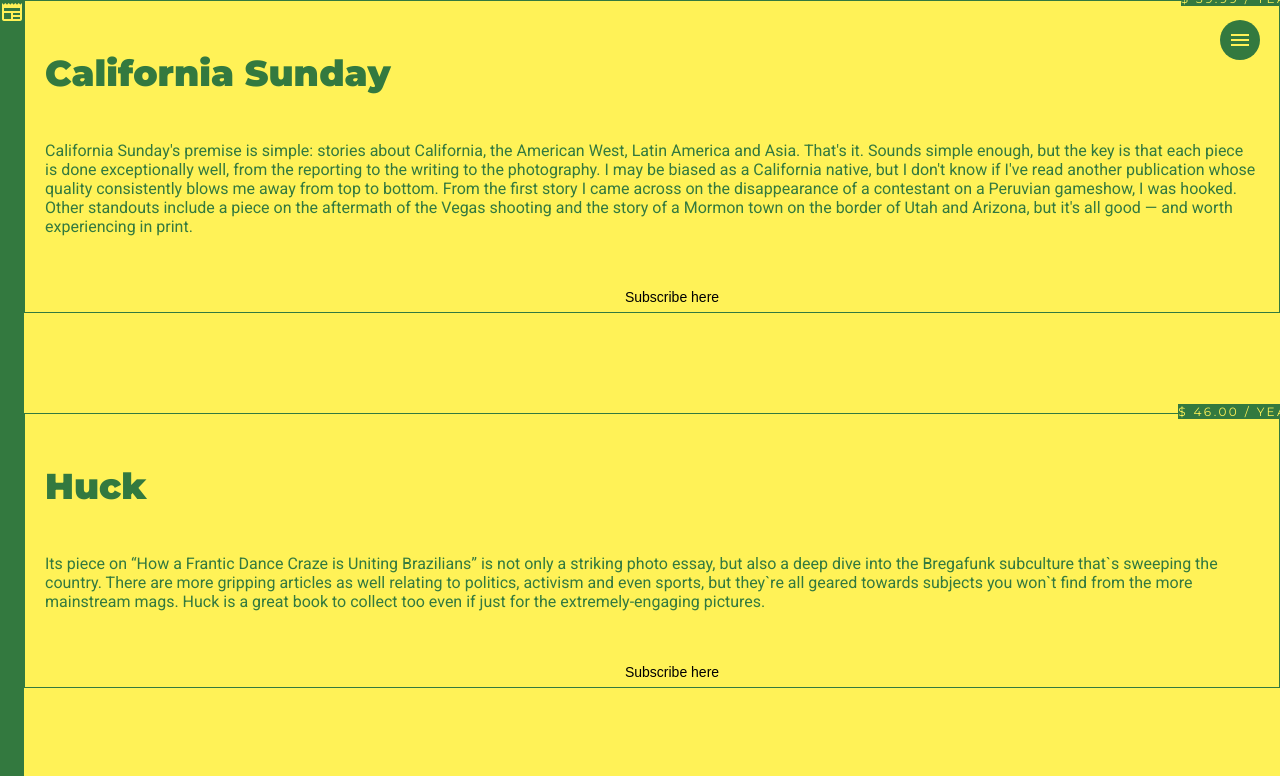
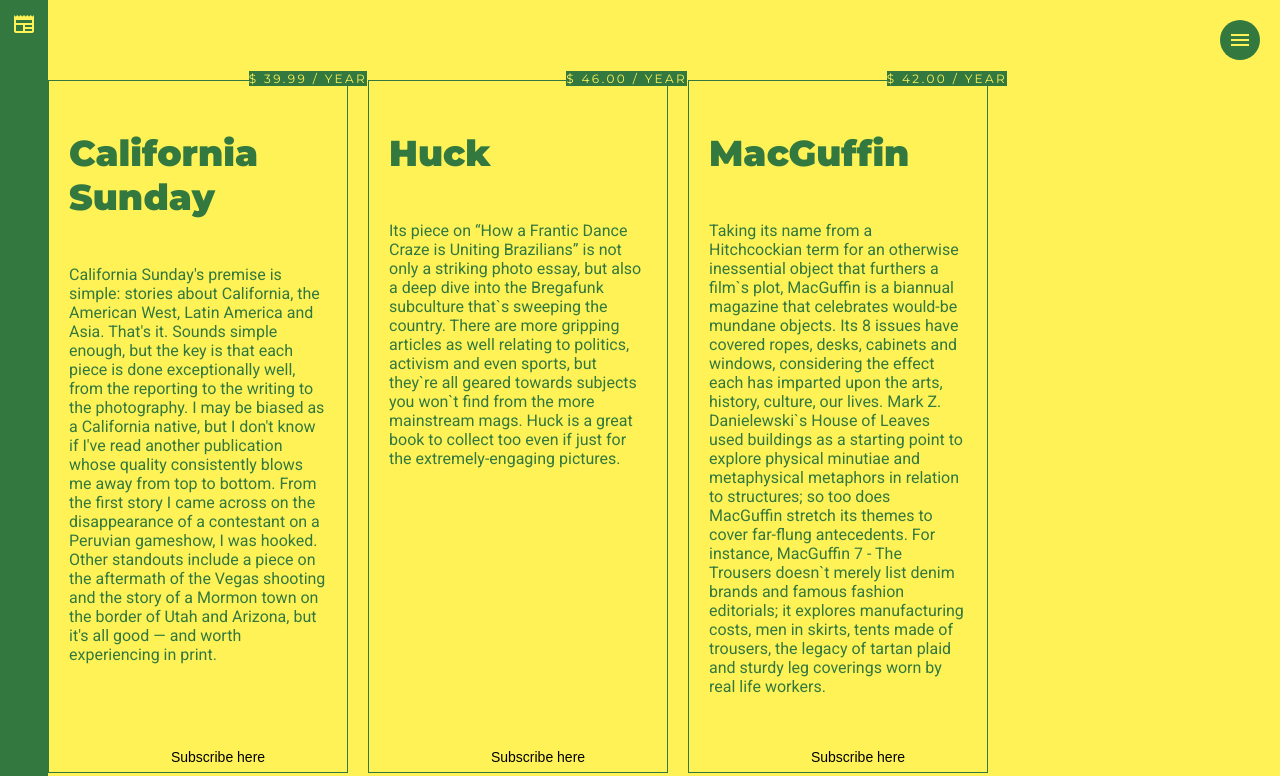
Before and after one commit to vucben99/exam-allami-vanilla, a plain HTML site: page index.html in a window 1280 px wide. Shown: the top 776 px of the page. Drawn offline with nearby package versions, Linux system fonts and the light colour scheme.

Commit message:
final? 3

```diff
--- a/style.css
+++ b/style.css
@@ -56,6 +56,8 @@ p {
     max-width: 1280px;
 
     gap: 100px 20px;
+
+    padding-top: 5rem;
 }
 
 .card {
@@ -64,6 +66,7 @@ p {
     padding: 20px 20px 60px;
     display: flex;
     flex-direction: column;
+    max-width: 300px;
 }
 
 .card p {
@@ -78,6 +81,7 @@ p {
     cursor: pointer;
     color: var(--clr-primary);
     font-size: 36px;
+    margin: .5em;
 }
 
 .menu {
```
